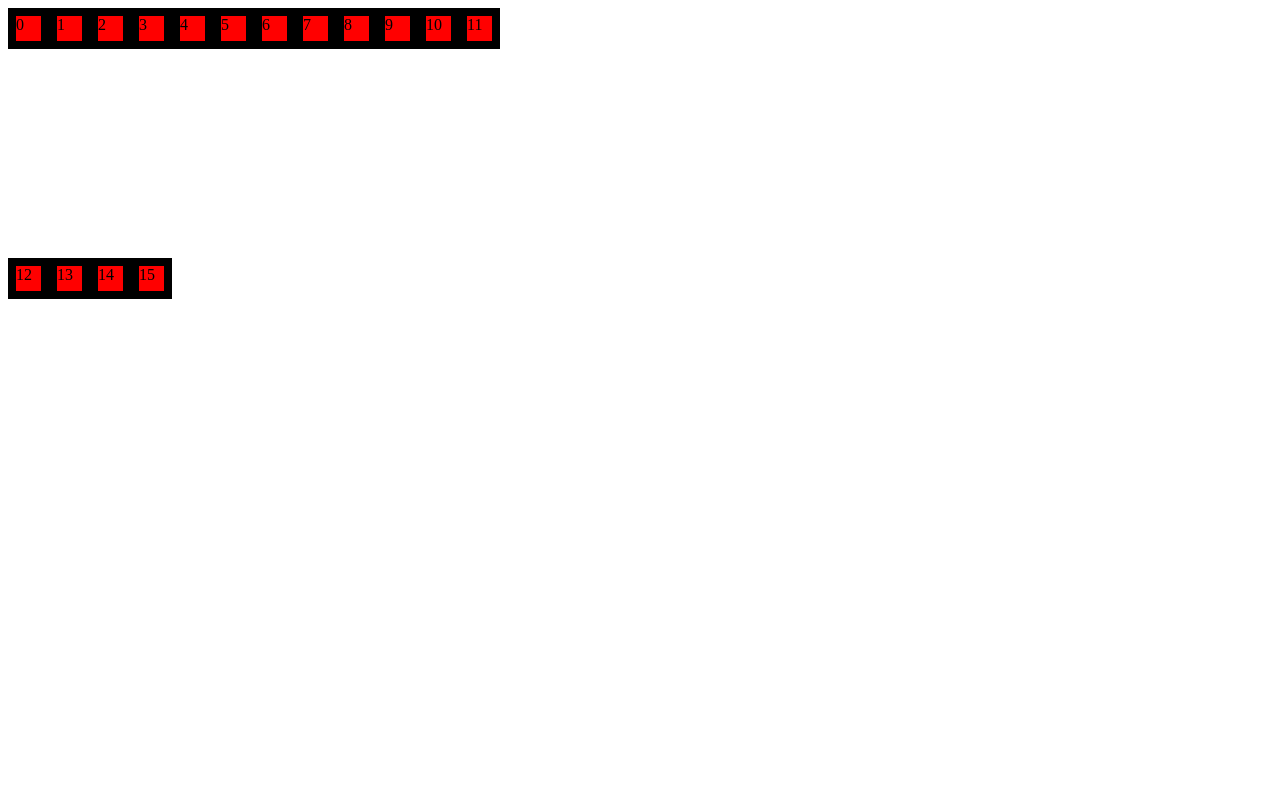
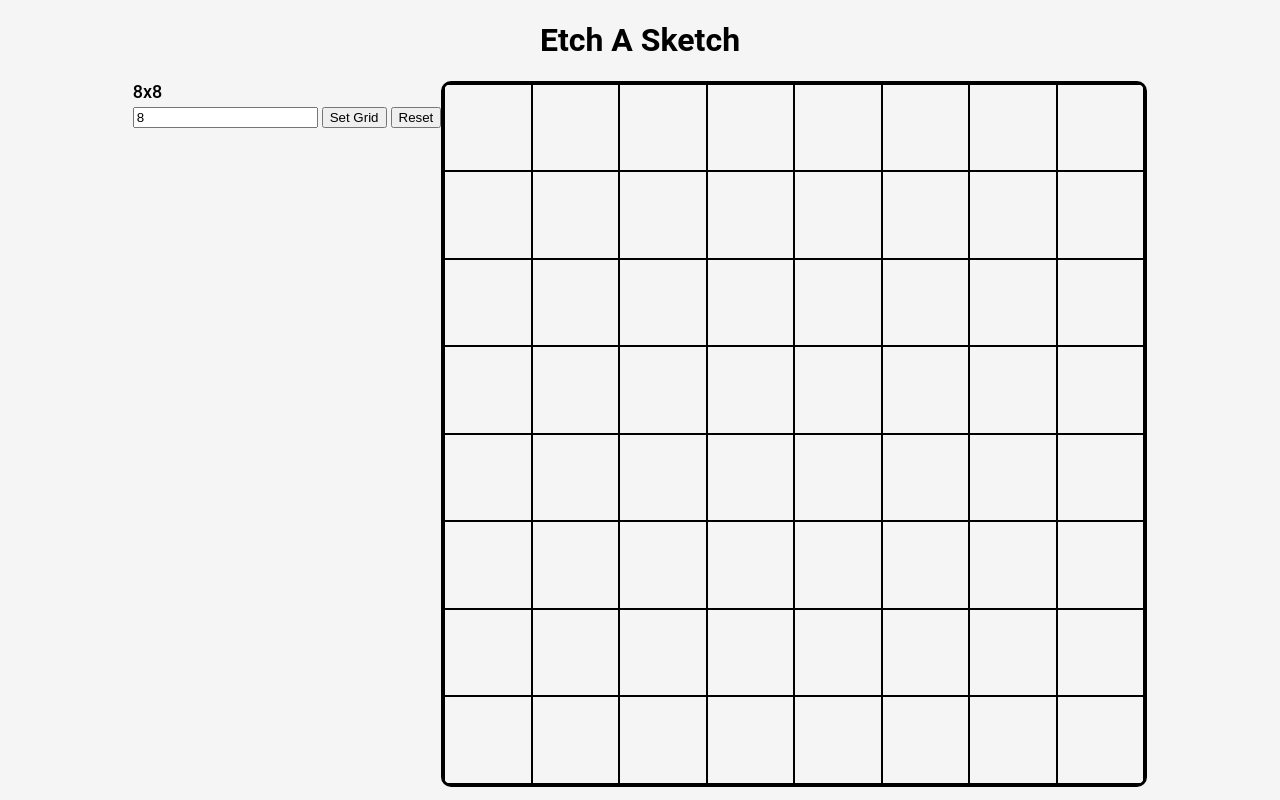
Before and after one commit to AndrewShephard/Etch-A-Sketch, a plain HTML site: page index.html in a window 1280 px wide. Drawn offline with Linux system fonts and the light colour scheme.

Commit message:
fixed grid, add basic paint, working on buttons

```diff
--- a/index.html
+++ b/index.html
@@ -9,8 +9,17 @@
     <script src="index.js" defer="defer"></script>
 </head>
 <body>
+    <h1>Etch A Sketch</h1>
     <div id="container">
+        <div class="control">
 
+                <div class="grid-size">8x8</div>
+                <input type="slide" min="2" max="30" value="8" />
+                <button class="apply">Set Grid</button>
+                <button class="reset">Reset</button>
+
+        </div>
+        <div class="grid"></div>
     </div>
 </body>
 </html>
--- a/index.js
+++ b/index.js
@@ -1,9 +1,48 @@
-const container = document.querySelector('#container');
+const grid = document.querySelector('.grid');
+let gridValue = document.querySelector('.grid-size');
+let gridSize = document.querySelector('input');
+const resetBtn = document.querySelector('.reset');
+const applyGridSize = document.querySelector('.apply');
+let squareSize = 8;
 
-for (i=0; i<16; i++){
-    const grid = document.createElement('div');
-    grid.classList.add('grid');
-    grid.textContent = `${i}`;
+createGrid(squareSize);
 
-    container.appendChild(grid);
+// Create Squared Divs
+function createDiv(size) {
+  const div = document.createElement('div');
+  div.classList.add('box');
+  div.style.width = `${size}px`;
+  div.style.height = `${size}px`;
+
+  return div;
 }
+
+// Creat The Grid and append it to grid
+function createGrid(gridSize) {
+  for (let i = 0; i < gridSize; i++) {
+    for (let j = 0; j < gridSize; j++) {
+      grid.appendChild(createDiv(grid.clientWidth / gridSize));
+    }
+  }
+  console.log(grid.clientWidth)
+}
+
+grid.addEventListener('mouseover', function(e){
+    if (e.target.matches('.box')) {
+        e.target.classList.add('filledIn');
+      }
+});
+
+function removeColor(e) {
+    e.target.classList.remove('filledIn');
+}
+
+function reset() {
+    const boxes = Array.from(document.querySelectorAll('div.box.filledIn'));
+    boxes.forEach(box => {
+        box.target.classList.remove('filledIn')
+    })
+    createGrid(squareSize);
+  }
+
+  resetBtn.addEventListener('click', reset);
--- a/style.css
+++ b/style.css
@@ -1,16 +1,51 @@
+
+html {
+   font-size: 62.5%;
+ }
+
+ body {
+   font-family: 'Roboto', sans-serif;
+   color: black;
+   background-color: #f5f5f5;
+   font-size: 1.6rem;
+ }
+
+ h1{
+   font-family: 'Roboto', sans-serif;
+   text-align: center;
+ }
+
+.grid-size {
+   margin-bottom: 0.5rem;
+   color: black;
+   font-weight: 500;
+   font-size: 1.8rem;
+ }
+
  #container{
-    display: flex;
-    flex-direction: row;
-    flex-wrap: wrap;
-    flex-basis: auto;
-    height: 500px;
-    width: 500px;
+   padding: 0 2vw;
+   display: flex;
+   justify-content: center;
+ }
 
+ .grid {
+    border: 3px solid black;
+   border-radius: 1rem;
+   width: 70rem;
+   height: 70rem;
+   position: relative;
+   display: flex;
+    flex-flow: row wrap;
+   justify-content: space-around;
  }
- .grid{
-    background-color: RED;
-    display:flex;
-    border: .5rem solid black;
-    height: 25px;
-    width: 25px;
-}
+
+ .box {
+   border: 0.5px solid black;
+   box-sizing: border-box;
+   margin: 0;
+   padding: 0;
+ }
+
+ .box.filledIn{
+   background-color: black;
+ }
```
